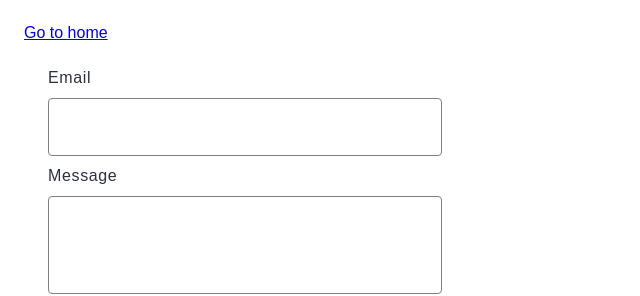
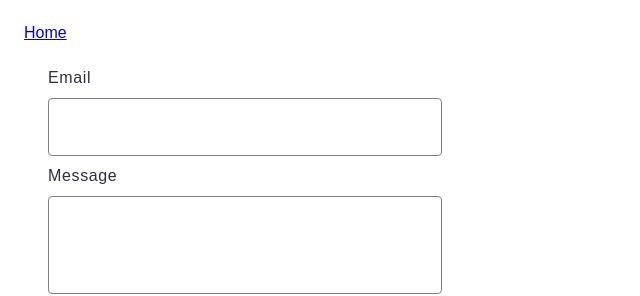
Before and after one commit to VladSmetana/goit-js-hw-09, a website: page src/public/2-form.html in a window 1280 px wide. Shown: the top 296 px of the page, 0-640 px from the left. Drawn offline with Linux system fonts and the light colour scheme; files that its build step writes are made by us from their sources.

Commit message:
first push

```diff
--- a/src/public/2-form.html
+++ b/src/public/2-form.html
@@ -8,9 +8,7 @@
   <link rel='stylesheet' href='/src/css/2-form.css'>
 </head>
 <body>
-<section>
-  <a href="./index.html" class='nav-link'>Go to home</a>
-</section>
+  <a href="./index.html" class='nav-link'>Home</a>
 <section>
   <form class="feedback-form" autocomplete="off">
     <label>
```
Also changed, not shown: src/public/1-gallery.html (+1 -0 lines).
